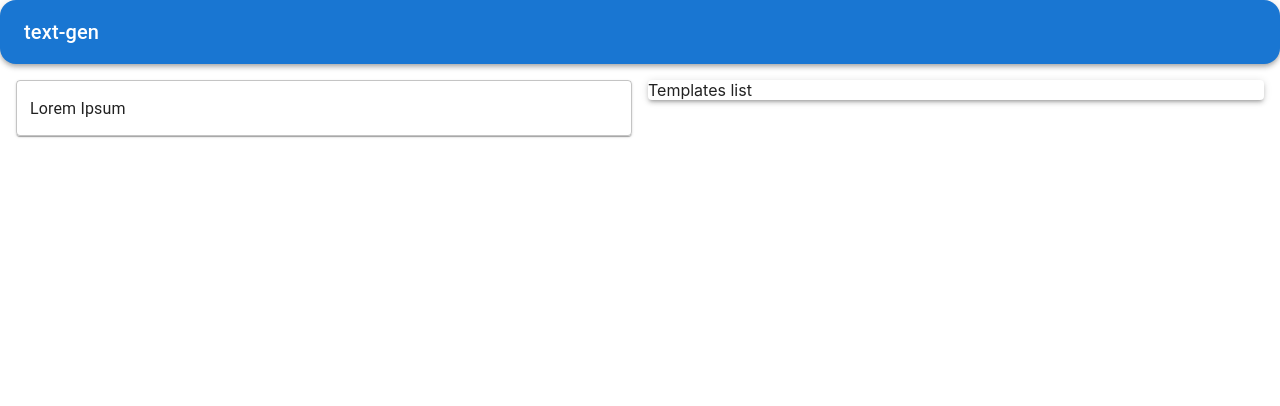
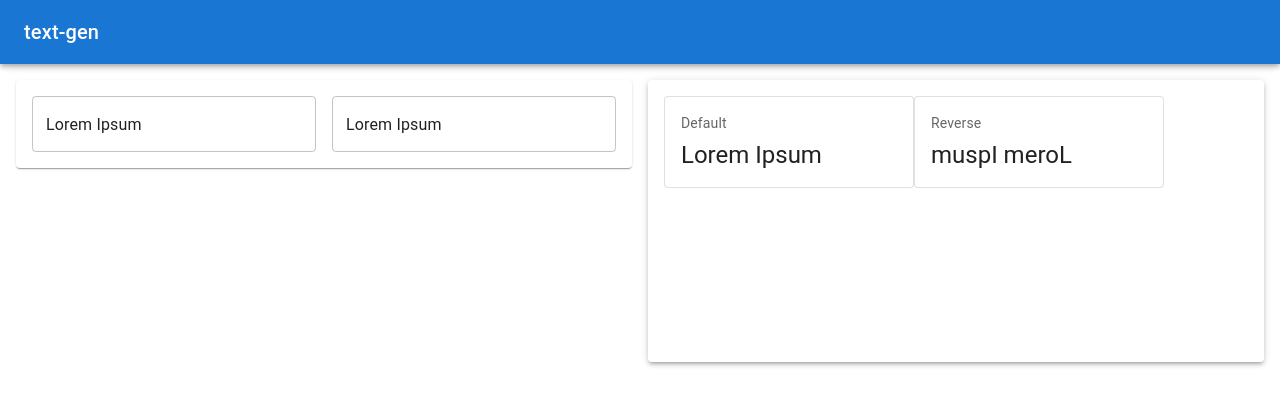
Before and after one commit to aysommer/text-gen, a React (Create React App) app: page / in a window 1280 px wide. Shown: the top 406 px of the page. Built offline with nearby package versions, Linux system fonts and the light colour scheme.

Commit message:
Base mechs.

```diff
--- a/src/App.tsx
+++ b/src/App.tsx
@@ -1,25 +1,25 @@
 import {
    AppBar,
-   Paper,
    Toolbar,
    Typography,
    Box,
    Grid
 } from '@mui/material';
 import { InputController } from './components/input-contoller';
+import { TemplatesList } from './components/templates-list';
+import { useState } from 'react';
+import { DEFAULT_TYPE } from './constants';
+import type { TemplateType } from './types';
 
 import './App.css';
 
-export enum Templates {
-   Default = 'default',
-   Reverse = 'reverse'
-}
+const App = () => {
+   const [template, setTemplate] = useState<TemplateType>(DEFAULT_TYPE);
 
-const App = () => {
    return (
       <Box sx={{ display: 'flex' }}>
          <Box component='header'>
-            <AppBar component='nav' sx={{ borderRadius: 4 }}>
+            <AppBar component='nav'>
                <Toolbar>
                   <Typography
                      variant='h6'
@@ -33,20 +33,18 @@ const App = () => {
          <Box component='main' sx={{ p: 2, width: '100%' }}>
             <Toolbar />
             <Grid
-               container rowSpacing={1}
+               container
+               rowSpacing={2}
                columnSpacing={2}
                alignItems="stretch"
                direction="row">
                <Grid item xs={6}>
-                  <InputController />
+                  <InputController templateName={template} />
                </Grid>
                <Grid item xs={6}>
-                  <Paper elevation={3}>
-                     Templates list
-                  </Paper>
+                  <TemplatesList setTemplate={setTemplate} />
                </Grid>
             </Grid>
-
          </Box>
       </Box>
    );
--- a/src/components/input-contoller/InputController.tsx
+++ b/src/components/input-contoller/InputController.tsx
@@ -3,25 +3,46 @@ import {
    TextField
 } from '@mui/material'
 import { useState, ChangeEvent } from 'react'
+import { DEFAULT_TEXT } from '../../constants';
+import { TemplateType } from '../../types';
+import { reverse } from '../../utils'
 
-const DEFAULT_VALUE = 'Lorem Ipsum';
+type InputControllerProps = {
+   templateName: TemplateType;
+}
 
-const InputController = () => {
-   const [value, setValue] = useState<string>(DEFAULT_VALUE);
+const InputController: React.FC<InputControllerProps> = ({ templateName }) => {
+   const [value, setValue] = useState<string>(DEFAULT_TEXT);
+   const [formattedValue, setFormattedValue] = useState<string>(DEFAULT_TEXT);
 
    const handleChangeValue = ({ target }: ChangeEvent<HTMLTextAreaElement>) => {
-      setValue(target.value);
+      setValue(target.value)
+
+      const format = {
+         Default: () => setFormattedValue(target.value),
+         Reverse: () => setFormattedValue(reverse(target.value))
+      }[templateName];
+
+      format();
    };
 
    return (
-      <Paper>
+      <Paper sx={{ display: 'flex', padding: 2 }}>
+         <TextField
+            sx={{ width: '100%', marginRight: 2 }}
+            id="outlined-multiline-static"
+            multiline
+            onChange={handleChangeValue}
+            placeholder={DEFAULT_TEXT}
+            value={value}
+         />
          <TextField
             sx={{ width: '100%' }}
             id="outlined-multiline-static"
             multiline
             onChange={handleChangeValue}
-            placeholder={DEFAULT_VALUE}
-            value={value}
+            placeholder={DEFAULT_TEXT}
+            value={formattedValue}
          />
       </Paper>
    )
--- /dev/null
+++ b/src/components/templates-list/TemplateItem.tsx
@@ -0,0 +1,45 @@
+import {
+   Box,
+   Card,
+   CardActionArea,
+   CardContent,
+   Typography
+} from "@mui/material";
+import React from "react";
+import type { TemplateExample, TemplateType } from "../../types";
+import { SetTemplate } from "./TemplatesList";
+
+type TemplateItemProps = {
+   type: TemplateType;
+   example: TemplateExample;
+   setTemplate: SetTemplate;
+}
+
+const TemplateItem: React.FC<TemplateItemProps> = ({
+   type,
+   example,
+   setTemplate
+}) => {
+   const handleClick = () => {
+      setTemplate(type);
+   }
+
+   return (
+      <Box sx={{ minWidth: 250, minHeight: 250 }}>
+         <Card variant="outlined">
+            <CardActionArea onClick={handleClick}>
+               <CardContent>
+                  <Typography sx={{ fontSize: 14 }} color="text.secondary" gutterBottom>
+                     {type}
+                  </Typography>
+                  <Typography variant="h5" component="div">
+                     {example}
+                  </Typography>
+               </CardContent>
+            </CardActionArea>
+         </Card>
+      </Box>
+   );
+}
+
+export default React.memo(TemplateItem);
--- /dev/null
+++ b/src/components/templates-list/TemplatesList.tsx
@@ -0,0 +1,34 @@
+import {
+   Paper,
+   Stack
+} from "@mui/material";
+import { TEMPLATES } from "../../constants";
+import { TemplateType } from "../../types";
+import TemplateItem from "./TemplateItem";
+
+export type SetTemplate = React.Dispatch<React.SetStateAction<TemplateType>>;
+
+type TemplatesListProps = {
+   setTemplate: SetTemplate;
+}
+
+const TEMPLATES_TYPES = Object.keys(TEMPLATES) as TemplateType[];
+
+const TemplatesList: React.FC<TemplatesListProps> = ({ setTemplate }) => {
+   return (
+      <Paper elevation={3} sx={{ padding: 2 }}>
+         <Stack direction='row'>
+            {TEMPLATES_TYPES.map((type, i) => (
+               <TemplateItem
+                  key={i}
+                  type={type}
+                  example={TEMPLATES[type]}
+                  setTemplate={setTemplate}
+               />
+            ))}
+         </Stack>
+      </Paper>
+   );
+}
+
+export default TemplatesList;
--- /dev/null
+++ b/src/components/templates-list/index.ts
@@ -0,0 +1,5 @@
+import TemplatesList from "./TemplatesList";
+
+export {
+   TemplatesList
+};
--- /dev/null
+++ b/src/constants.ts
@@ -0,0 +1,7 @@
+export const DEFAULT_TEXT = 'Lorem Ipsum';
+export const DEFAULT_TYPE = 'Default';
+
+export const TEMPLATES = {
+   [DEFAULT_TYPE]: 'Lorem Ipsum',
+   Reverse: 'muspI meroL'
+};
--- /dev/null
+++ b/src/types.ts
@@ -0,0 +1,4 @@
+import { TEMPLATES } from './constants';
+
+export type TemplateType = keyof typeof TEMPLATES;
+export type TemplateExample = typeof TEMPLATES[keyof typeof TEMPLATES];
--- /dev/null
+++ b/src/utils/index.ts
@@ -0,0 +1,5 @@
+import reverse from "./reverse";
+
+export {
+   reverse
+};
--- /dev/null
+++ b/src/utils/reverse.ts
@@ -0,0 +1,9 @@
+const reverse = (value: string): string => {
+   if (value.length <= 1) {
+      return value;
+   }
+
+   return value.split('').reverse().join('');
+}
+
+export default reverse;
```
